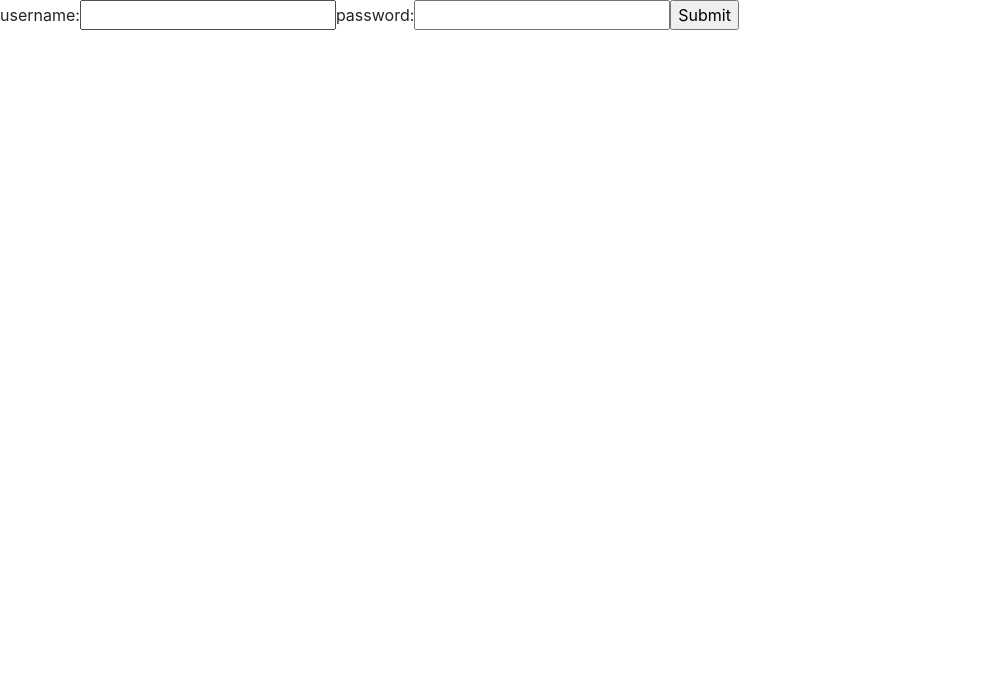
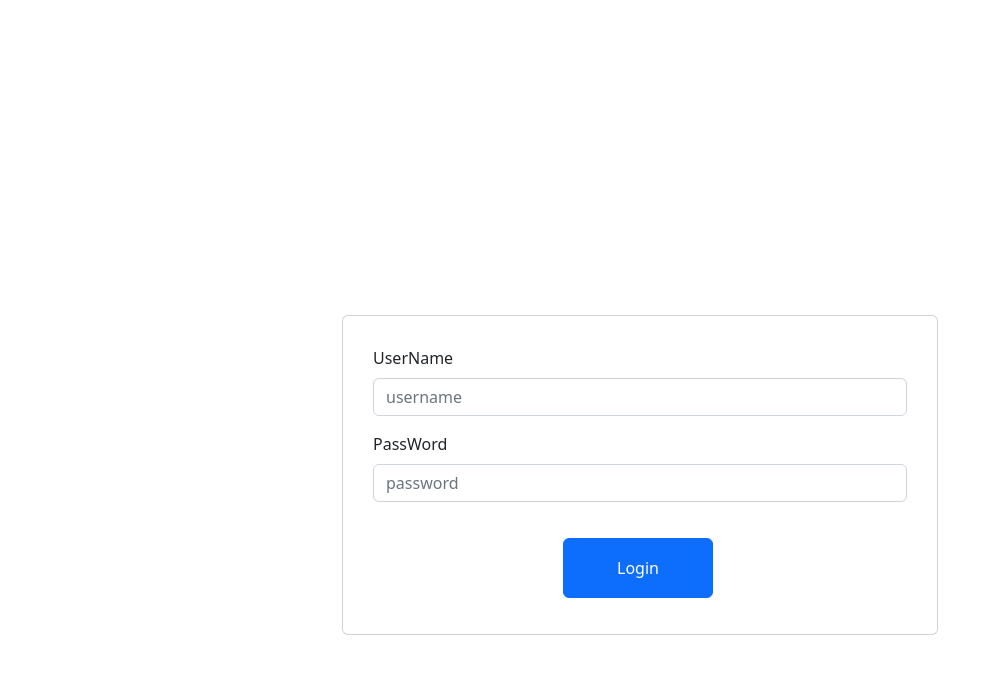
Before and after one commit to WatcharachaiSk/AssetsKKCWeb, a React (Create React App) app: page / in a window 1280 px wide. Shown: the top 674 px of the page, without its empty margins (0-1000 px from the left). Built offline with nearby package versions, Linux system fonts and the light colour scheme; the HTML template or start-up script is replaced by a standard one.

Commit message:
Login Token UiNavbar

```diff
--- a/src/App.tsx
+++ b/src/App.tsx
@@ -1,4 +1,3 @@
-import React, { FC } from "react";
 import "./App.css";
 import { Routes, Route, Link } from "react-router-dom";
 
@@ -7,6 +6,13 @@ import HomeFooter from "./components/footers/HomeFooter";
 import { testitems } from "./components/footers/data/testItem";
 import Login from "./pages/LandingPages/Login/Login";
 import Register from "./pages/LandingPages/Register/Register";
+import Home from "./pages/HomePage/Home";
+import Faculty from "./pages/LocationsPages/Faculty";
+import Items from "./pages/ItemPage/Items";
+// Bootstrap CSS
+import "bootstrap/dist/css/bootstrap.min.css";
+// Bootstrap Bundle JS
+import "bootstrap/dist/js/bootstrap.bundle.min";
 //rfec
 
 const App = () => {
@@ -14,8 +20,11 @@ const App = () => {
     <>
       <Routes>
         <Route path="/" element={<Login />} />
-        <Route path="/Login" element={<Login />} />
-        <Route path="/Register" element={<Register />} />
+        <Route path="/login" element={<Login />} />
+        <Route path="/register" element={<Register />} />
+        <Route path="/home" element={<Home />} />
+        <Route path="/items" element={<Items />} />
+        <Route path="/faculty" element={<Faculty />} />
       </Routes>
     </>
   );
--- a/src/axios/config.ts
+++ b/src/axios/config.ts
@@ -1,6 +1,7 @@
-import { APP_API_URL_DEV, APP_API_URL_PROD, REACT_ENVIRONMENT } from "@env";
+const REACT_ENVIRONMENT = "dev";
+const APP_API_URL_DEV = "http://localhost:3500";
+const APP_API_URL_PROD = "";
+const REACT_APP_VERSION = "0.0.0";
 
 export const baseURL =
   REACT_ENVIRONMENT === "dev" ? APP_API_URL_DEV : APP_API_URL_PROD;
-
-console.log(`*${REACT_ENVIRONMENT}* Environments\nBaseURL : ${baseURL}`);
--- a/src/axios/postLogin.ts
+++ b/src/axios/postLogin.ts
@@ -1,17 +1,18 @@
 import axios from "axios";
+import { API } from "./swr/endpoint";
 
 const postLogin = async (username?: string, password?: string) => {
   //console.log("username = " + username + " password = " + password);
 
   try {
     var data = JSON.stringify({
-      username: "15120a",
-      password: "qfzxcs",
+      username: username,
+      password: password,
     });
 
     var config = {
       method: "post",
-      url: "http://localhost:3500/api/loginUser",
+      url: API.login,
       headers: {
         "Content-Type": "application/json",
       },
--- /dev/null
+++ b/src/axios/swr/endpoint.ts
@@ -0,0 +1,4 @@
+import { baseURL } from "../config";
+export const API = {
+  login: baseURL + `/api/loginUser`,
+};
--- /dev/null
+++ b/src/components/navbar/NavbarTop.tsx
@@ -0,0 +1,46 @@
+import { useState } from "react";
+import { Nav, Navbar, NavDropdown, Container } from "react-bootstrap";
+import styled from "styled-components";
+
+function NavbarTop(props: any) {
+  const { clickPage } = props;
+  console.log(clickPage);
+
+  const TitleHome = styled.span`
+    color: ${(props: any) => (props.color === "home" ? "white" : "dark")};
+  `;
+    const TitleItem = styled.span`
+    color: ${(props: any) => (props.color === "items" ? "white" : "dark")};
+  `;
+
+  return (
+    <Navbar bg="dark" variant="dark" expand="lg">
+      <Container>
+        <Navbar.Brand>Assets KKC</Navbar.Brand>
+        <Navbar.Toggle aria-controls="basic-navbar-nav" />
+        <Navbar.Collapse id="basic-navbar-nav">
+          <Nav className="me-auto">
+            <Nav.Link color="#000" onClick={(e: any) => {}} href="home">
+              <TitleHome color={clickPage}>Home</TitleHome>
+            </Nav.Link>
+            <Nav.Link onClick={(e: any) => {}} href="items">
+              <TitleItem color={clickPage}>Items</TitleItem>
+            </Nav.Link>
+            <NavDropdown title="Locations" id="basic-nav-dropdown">
+              <NavDropdown.Item href="faculty">Faculty</NavDropdown.Item>
+              <NavDropdown.Item href="#action/3.2">Department</NavDropdown.Item>
+              <NavDropdown.Item href="#action/3.3">Building</NavDropdown.Item>
+              <NavDropdown.Item href="#action/3.3">Location</NavDropdown.Item>
+              <NavDropdown.Divider />
+              <NavDropdown.Item href="#action/3.4">
+                Separated link
+              </NavDropdown.Item>
+            </NavDropdown>
+          </Nav>
+        </Navbar.Collapse>
+      </Container>
+    </Navbar>
+  );
+}
+
+export default NavbarTop;
--- /dev/null
+++ b/src/pages/HomePage/Home.tsx
@@ -0,0 +1,14 @@
+import { useState } from "react";
+import NavbarTop from "../../components/navbar/NavbarTop";
+
+function Home() {
+  const [clickPage, setClickPage] = useState<string>("home");
+  return (
+    <>
+      <NavbarTop clickPage={clickPage} setClickPage={setClickPage} />
+      <div>Home</div>
+    </>
+  );
+}
+
+export default Home;
--- /dev/null
+++ b/src/pages/ItemPage/Items.tsx
@@ -0,0 +1,13 @@
+import { useState } from "react";
+import NavbarTop from "../../components/navbar/NavbarTop";
+function Items() {
+  const [clickPage, setClickPage] = useState<string>("items");
+  return (
+    <>
+      <NavbarTop clickPage={clickPage} />
+      <div>items</div>
+    </>
+  );
+}
+
+export default Items;
--- a/src/pages/LandingPages/Login/Login.tsx
+++ b/src/pages/LandingPages/Login/Login.tsx
@@ -1,10 +1,18 @@
 import { useState } from "react";
+import { useNavigate } from "react-router-dom";
 import FormInput from "./components/FormInput";
+import { Button, ButtonGroup, Dropdown, Form } from "react-bootstrap";
 
 function Login() {
+  const navigate = useNavigate();
+
+  const setlocalStorage = async (token: string) => {
+    localStorage.setItem("Token", token);
+  };
+
   return (
     <>
-      <FormInput />
+      <FormInput navigate={navigate} setlocalStorage={setlocalStorage} />
     </>
   );
 }
--- a/src/pages/LandingPages/Login/components/FormInput.tsx
+++ b/src/pages/LandingPages/Login/components/FormInput.tsx
@@ -2,51 +2,116 @@ import { useState } from "react";
 import postLogin from "../../../../axios/postLogin";
 import Swal from "sweetalert2";
 import withReactContent from "sweetalert2-react-content";
+import {
+  Button,
+  ButtonGroup,
+  Dropdown,
+  Form,
+  Card,
+  Container,
+  Row,
+  Col,
+} from "react-bootstrap";
 
 const MySwal = withReactContent(Swal);
 
-function FormInput() {
+function FormInput(props: any) {
+  const { navigate, setlocalStorage } = props;
+
   const [inputs, setInputs] = useState<any>({});
   const [user, setUser] = useState<any>();
-  // const [username, setUsername] = useState<string>("15120");
-  // const [password, setPassword] = useState<string>("qfzxcs");
+  const [username, setUsername] = useState<string>("");
+  const [password, setPassword] = useState<string>("");
 
   const handleChange = (event: any) => {
     const name = event.target.name;
     const value = event.target.value;
+
     setInputs((values: any) => ({ ...values, [name]: value }));
   };
 
   const handleSubmit = async (event: any) => {
     event.preventDefault();
+
     const res: any = await postLogin(inputs.username, inputs.password);
-    console.log("res.status = ", res.status, res);
-    MySwal.fire("The Internet?", "That thing is still around?", "question");
+    if (res.status === 200 && res.status <= 201) {
+      MySwal.fire({
+        title: <strong>เสร็จสิ้น</strong>,
+        html: <i></i>,
+        icon: "success",
+      }).then((value: any) => {
+        setlocalStorage(res.data.web_token);
+        navigate("/home");
+      });
+    } else {
+      MySwal.fire({
+        title: <strong>มีบางอย่างผิดปกติ</strong>,
+        html: <i></i>,
+        icon: "error",
+      }).then((value: any) => {});
+    }
     setUser(res);
+  };
+
+  const styles = {
+    container: {
+      display: "flex",
+      // backgroundColor: "#000",
+      width: 650,
+      height: 350,
+      marginTop: 300,
+    },
+    card_box: {
+      flex: 1,
+      backgroundColor: "#fff",
+      padding: 30,
+      margin: 15,
+    },
   };
   return (
     <>
-      <form onSubmit={handleSubmit}>
-        <label>
-          username:
-          <input
+      <Container style={styles.container}>
+        <Card style={styles.card_box}>
+          <Form>
+            <Form.Group className="mb-3" controlId="formBasicEmail">
+              <Form.Label>UserName</Form.Label>
+              <Form.Control
                 type="text"
+                placeholder="username"
                 name="username"
-            value={inputs.username || ""}
                 onChange={handleChange}
               />
-        </label>
-        <label>
-          password:
-          <input
+            </Form.Group>
+
+            <Form.Group className="mb-3" controlId="formBasicPassword">
+              <Form.Label>PassWord</Form.Label>
+              <Form.Control
                 type="password"
+                placeholder="password"
                 name="password"
-            value={inputs.password || ""}
                 onChange={handleChange}
               />
-        </label>
-        <input type="submit" />
-      </form>
+            </Form.Group>
+
+            <Container>
+              <Row>
+                <Col></Col>
+                <Col>
+                  <Button
+                    style={{ width: 150, height: 60, marginTop: 20 }}
+                    variant="primary"
+                    type="submit"
+                    onClick={handleSubmit}
+                  >
+                    Login
+                  </Button>
+                </Col>
+                <Col></Col>
+              </Row>
+            </Container>
+          </Form>
+        </Card>
+      </Container>
     </>
   );
 }
--- /dev/null
+++ b/src/pages/LocationsPages/Faculty.tsx
@@ -0,0 +1,21 @@
+import { useState } from "react";
+import {
+  Button,
+  ButtonGroup,
+  Dropdown,
+  Form,
+  Card,
+  Container,
+  Row,
+  Col,
+} from "react-bootstrap";
+import NavbarTop from "../../components/navbar/NavbarTop";
+function Faculty() {
+  return (
+    <>
+      <NavbarTop />
+    </>
+  );
+}
+
+export default Faculty;
```
Lines whose indentation alone changed are shown as unchanged.
